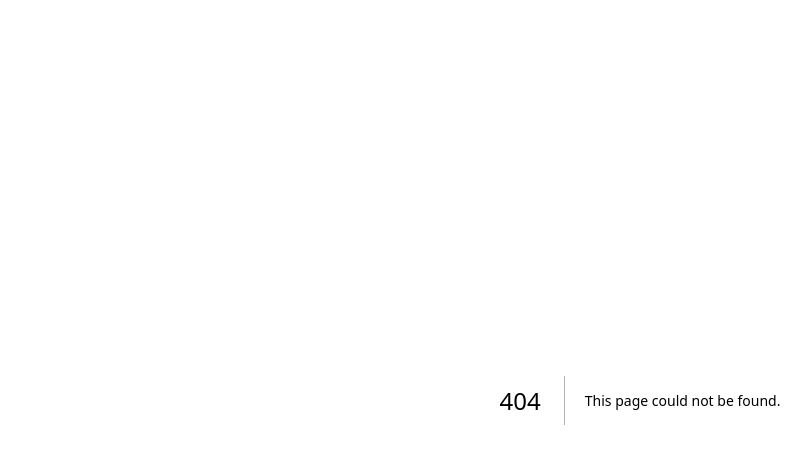
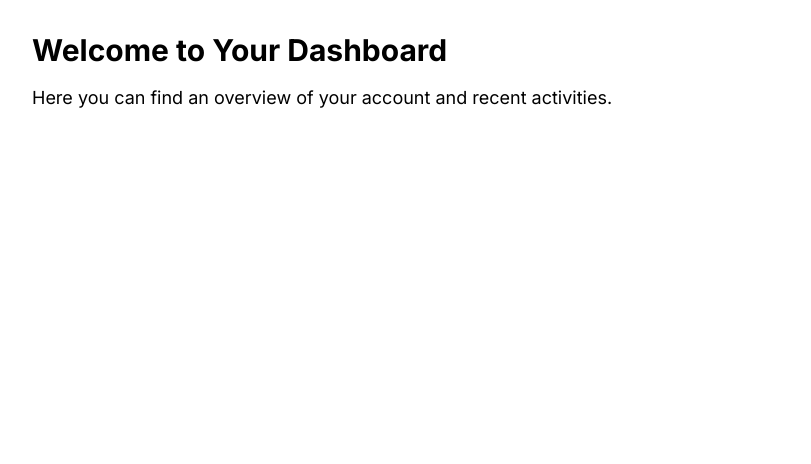
Before and after one commit to habaekk/CatSAMA_WLD, a Next.js app: page /user in a window 1280 px wide. Before the commit this address had no page. Shown: the top 464 px of the page, without its empty margins (0-811 px from the left). Built offline with nearby package versions, Linux system fonts and the light colour scheme.

Commit message:
add user button and page

```diff
--- a/app/page.tsx
+++ b/app/page.tsx
@@ -2,6 +2,7 @@
 
 import { useState, useEffect } from "react";
 import Image from "next/image";
+import Link from 'next/link';
 
 export default function Home() {
   const images = [
@@ -23,15 +24,15 @@ export default function Home() {
 
   return (
     <main className="flex min-h-screen flex-col items-center justify-center p-24 relative">
-      <div className="absolute top-4 right-4 cursor-pointer">
+      <Link href="/user" className="absolute top-4 right-4 cursor-pointer">
         <Image
-          src="/user_icon.webp" // 사용자 아이콘 이미지 파일 경로
+          src="/user.png" // 사용자 아이콘 이미지 파일 경로
           alt="User Icon"
           width={40}
           height={40}
           className="rounded-full"
         />
-      </div>
+      </Link>
       <div className="text-center mb-8">
         <h1 className="text-4xl font-bold">캣사마</h1>
         <p className="text-lg text-gray-500">우리 집의 귀여운 고양이</p>
--- /dev/null
+++ b/app/user/layout.tsx
@@ -0,0 +1,17 @@
+// pages/user/layout.tsx
+
+import { ReactNode } from 'react';
+
+interface LayoutProps {
+  children: ReactNode;
+}
+
+export default function UserLayout({ children }: LayoutProps) {
+  return (
+    <div className="flex flex-col min-h-screen">
+      <main className="flex-grow p-8">
+        {children}
+      </main>
+    </div>
+  );
+}
--- /dev/null
+++ b/app/user/page.tsx
@@ -0,0 +1,13 @@
+// pages/user/page.tsx
+
+export default function UserPage() {
+    return (
+      <div>
+        <h2 className="text-3xl font-bold mb-4">Welcome to Your Dashboard</h2>
+        <p className="text-lg">
+          Here you can find an overview of your account and recent activities.
+        </p>
+        {/* 추가적인 콘텐츠를 여기에 추가할 수 있습니다. */}
+      </div>
+    );
+  }
```
Also changed, not shown: public/user.png (added).
